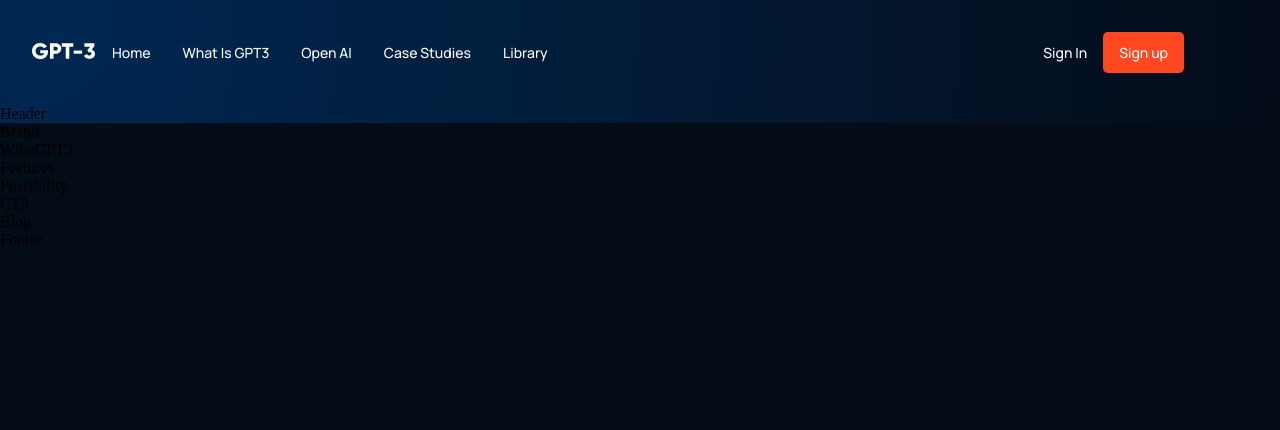
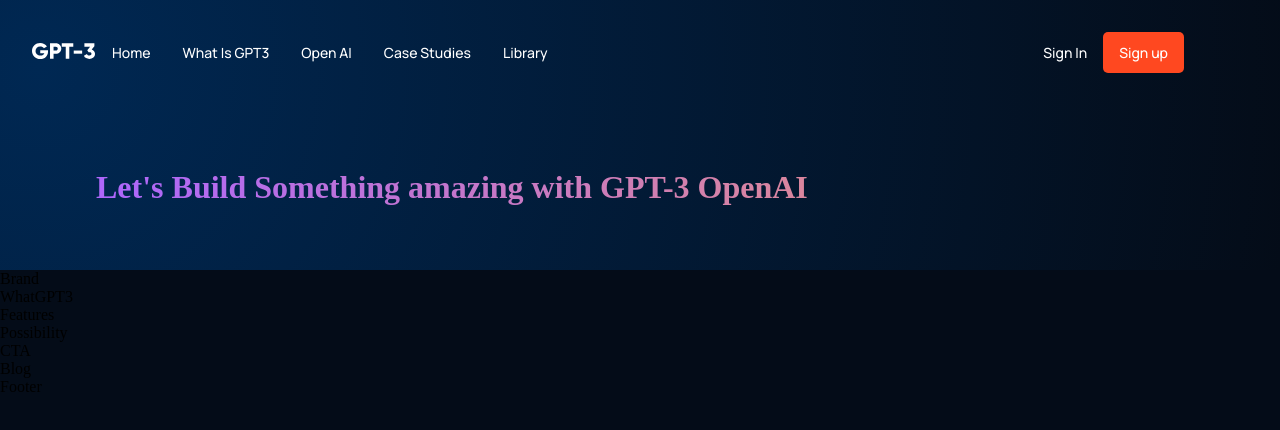
Before and after one commit to rushaan105gandhi/cukoo-frontend, a React (Create React App) app: page / in a window 1280 px wide. Shown: the top 430 px of the page. Built offline with nearby package versions, Linux system fonts and the light colour scheme; the HTML template or start-up script is replaced by a standard one.

Commit message:
header added

```diff
--- a/src/containers/header/Header.jsx
+++ b/src/containers/header/Header.jsx
@@ -3,8 +3,12 @@
 
 const Header = () => {
   return (
-    <div>
-      Header
+    <div className='gpt3__header section__padding' id='home'>
+      <div className='gpt3__header-content'>
+        <h1 className='gradient__text'>
+          Let's Build Something amazing with GPT-3 OpenAI
+        </h1>
+      </div>
     </div>
   )
 }
```
